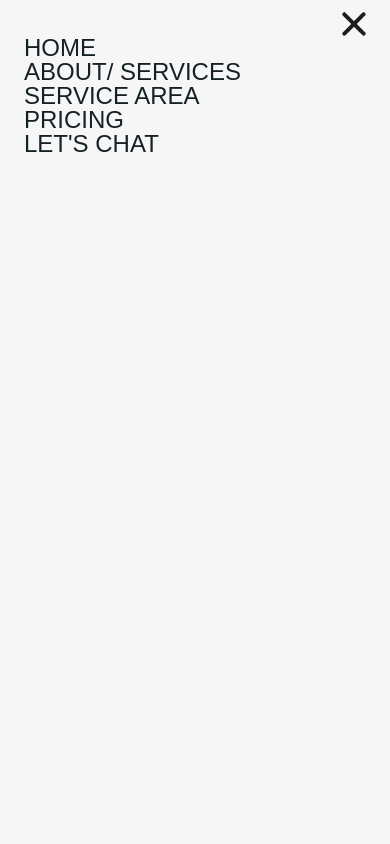
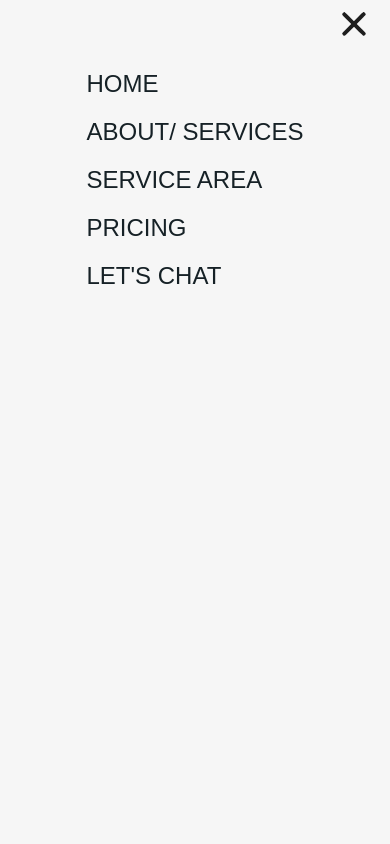
Before and after one commit to joshua-levan/hsc, a React (Vite) app: page / in a window 390 px wide. Both pictures are taken after a click on the picture 205 px from the left and 64 px from the top of the page. Shown: the top 844 px of the page. Built offline with nearby package versions, Linux system fonts and the light colour scheme; a web font is replaced by a local one.

Commit message:
style mobile nav modal

```diff
--- a/src/components/nav/MobileNav.css
+++ b/src/components/nav/MobileNav.css
@@ -5,6 +5,9 @@
   height: 100vh;
   background-color: #f6f6f6;
   padding: 0.5rem 1rem;
+  display: flex;
+  flex-direction: column;
+  align-items: center;
 }
 .mobile-nav .exit-container {
   width: 100%;
@@ -13,4 +16,10 @@
 }
 .mobile-nav .exit-container .exit-icon {
   height: 1rem;
+}
+.mobile-nav ul {
+  margin-top: 1.5rem;
+}
+.mobile-nav ul li {
+  margin-bottom: 1rem;
 }/*# sourceMappingURL=MobileNav.css.map */
--- a/src/components/nav/MobileNav.scss
+++ b/src/components/nav/MobileNav.scss
@@ -7,6 +7,9 @@
     height: 100vh;
     background-color: $light-gray;
     padding: 0.5rem 1rem;
+    display: flex;
+    flex-direction: column;
+    align-items: center;
     .exit-container{
         width: 100%;
         display: flex;
@@ -16,4 +19,12 @@
         }
     }
 
+    ul {
+        margin-top: 1.5rem;
+    }
+
+    ul li {
+        margin-bottom: 1rem;
+    }
+
 }
```
Also changed, not shown: 1 other file (tests, documents, lock files or other folders).
